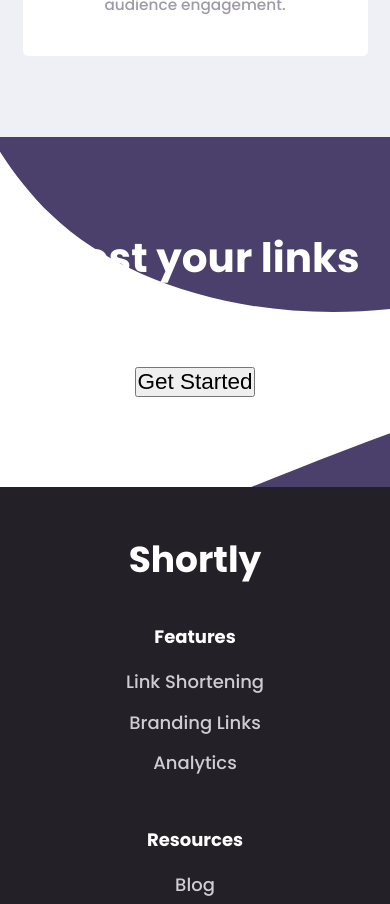
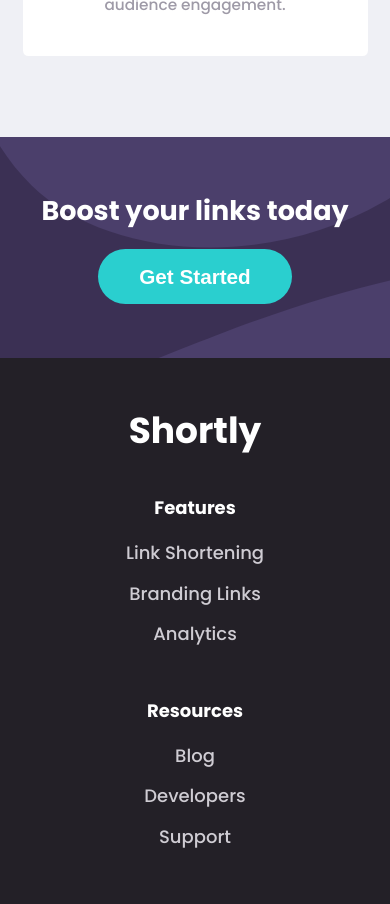
Before and after one commit to xs30snw/FEM_url-shortening-api-master, a React (Create React App) app: page / in a window 390 px wide. Shown: the part 2200-3104 px from the top of the page. Built offline with nearby package versions, Linux system fonts and the light colour scheme.

Commit message:
Refactored and improved Boost, fixed mobile menu

```diff
--- a/src/components/boost/Boost.css
+++ b/src/components/boost/Boost.css
@@ -1,23 +1,37 @@
 .boost {
     padding: 5rem 0;
-    background-color: var(--dark-blue);
+    text-align: center;
+
+    background-color: var(--col-primary-2);
     background-image: url("./bg-boost-mobile.svg");
     background-repeat: no-repeat;
     background-size: cover;
-    text-align: center;
 }
 
-.boost h3 {
+.boost__title {
     color: white;
+    font-size: 1.5rem;
     margin-bottom: 1rem;
 }
 
-.boost .button1 {
-    font-size: 1.25rem;
+.boost__btn {
+    font-size: 1.15rem;
 }
+
+
+/* ------------------------ */
+/* QUERIES                  */
+/* ------------------------ */
 
 @media (min-width:376px) {
     .boost {
+        padding: 3rem 0;
         background-image: url("./bg-boost-desktop.svg");
     }
 }
+
+@media (min-width:900px) {
+    .boost__title {
+        font-size: 2.15rem;
+    }
+}
--- a/src/components/boost/Boost.js
+++ b/src/components/boost/Boost.js
@@ -3,10 +3,12 @@ import "./Boost.css";
 function Boost() {
     return (
         <section className="boost">
-            <h3>Boost your links today</h3>
-            <a href="#root"><button className="button1">Get Started</button></a>
+            <h3 className="boost__title">Boost your links today</h3>
+            <a href="#root">
+                <button className="boost__btn btn-primary">Get Started</button>
+            </a>
         </section>
     )
 }
 
-export default Boost
+export default Boost;
--- a/src/components/header/Header.css
+++ b/src/components/header/Header.css
@@ -20,7 +20,7 @@
     top: 5rem;
     z-index: 5;
 
-    width: calc(100% - 2rem);
+    width: calc(100% - 2.5rem);
     padding: 2rem 1.5rem;
     border-radius: 0.25rem;
     background-color: var(--col-primary-2);
```
